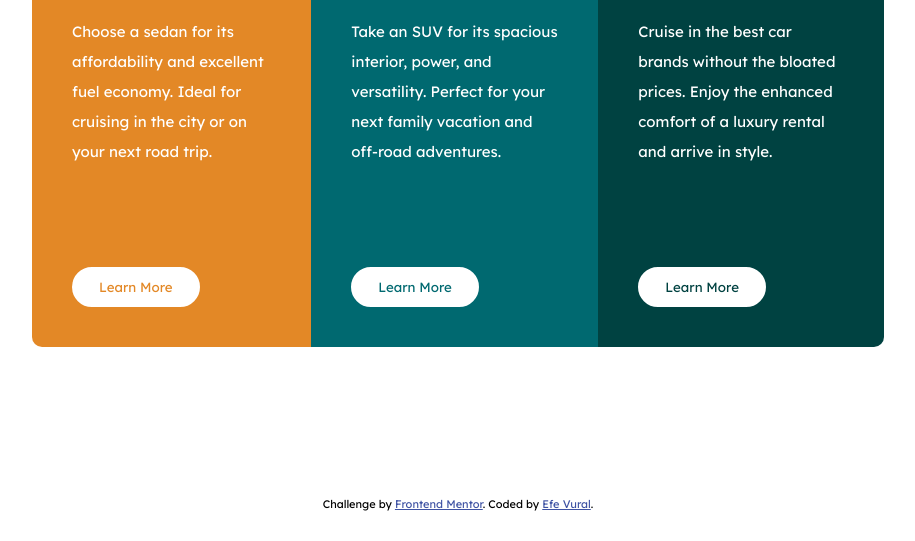
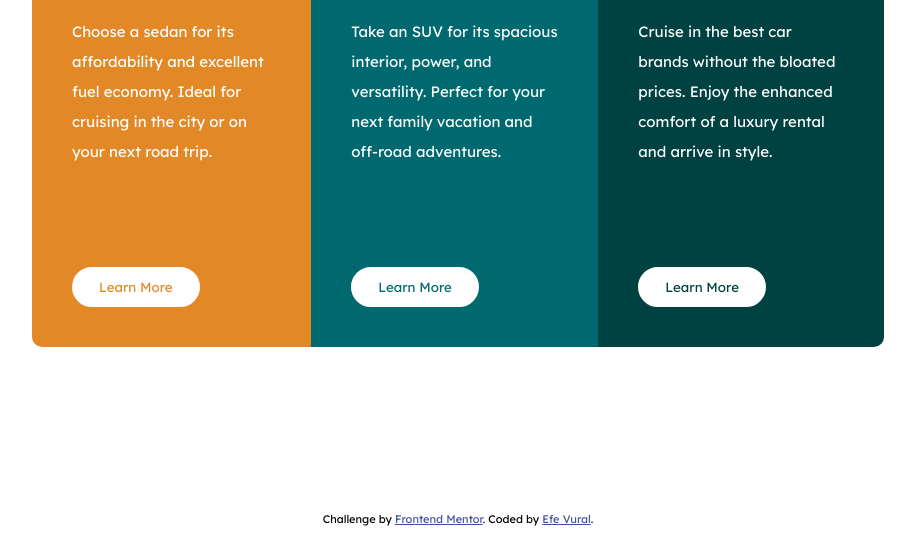
Before and after one commit to Efe-Vural/3-column-preview-card-component, a plain HTML site: page index.html in a window 1280 px wide. Shown: the part 303-844 px from the top of the page, without its empty margins (182-1097 px from the left). Before the commit the page ends 814 px from the top, so only its background shows below. Drawn offline with Linux system fonts and the light colour scheme.

Commit message:
Update style.css

```diff
--- a/style.css
+++ b/style.css
@@ -105,6 +105,7 @@ p{
 .attribution {
     font-size: 11px; text-align: center;
     color: black;
+    margin:15px;
  }
 
 .attribution a {
@@ -124,7 +125,7 @@ p{
     }
 
  }
- @media (max-width: 375px){
+ @media (max-width: 500px){
     .container{
         flex-direction: column;
 
```
